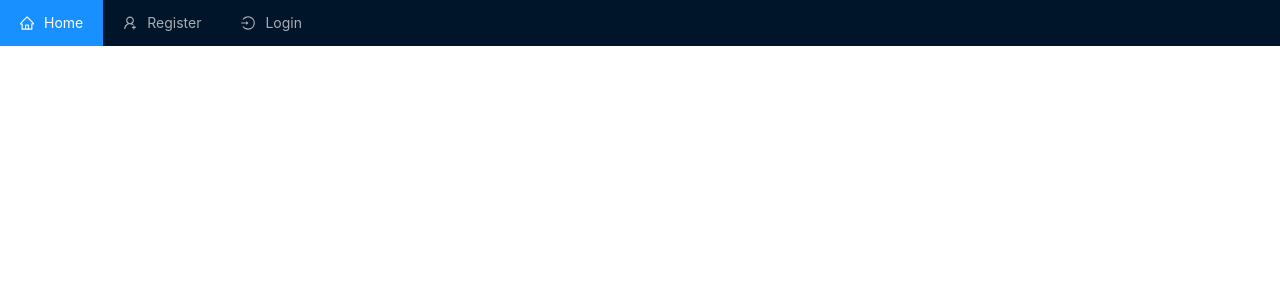
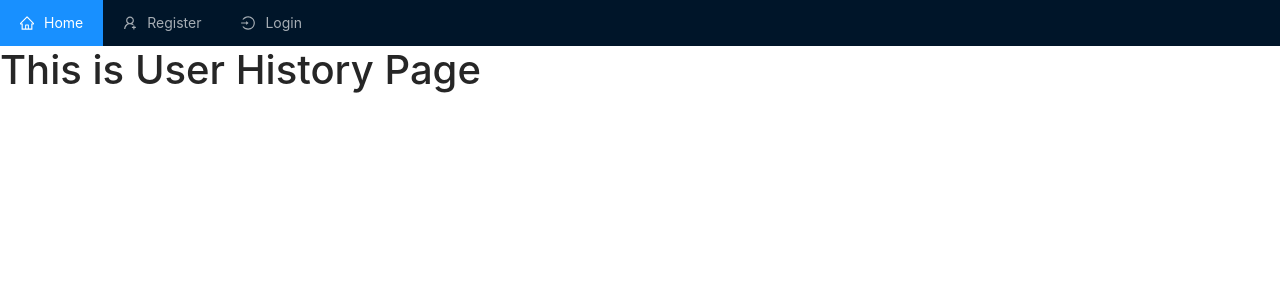
Before and after one commit to Hillol-Talukdar/eMedicine, a React (Create React App) app in the folder client/: page /user/history in a window 1280 px wide. Shown: the top 300 px of the page. Built offline with nearby package versions, Linux system fonts and the light colour scheme; no server answers.

Commit message:
created user history page

```diff
--- a/client/src/App.js
+++ b/client/src/App.js
@@ -8,6 +8,7 @@ import Header from "./components/navbar/Header";
 import { ToastContainer } from "react-toastify";
 import "react-toastify/dist/ReactToastify.css";
 import ResetPassword from "./pages/auth/ResetPassword";
+import History from "./user/History";
 
 import { auth } from "./firebase";
 import { useDispatch } from "react-redux";
@@ -57,6 +58,7 @@ const App = () => {
                     component={RegistrationDone}
                 />
                 <Route exact path="/reset/password" component={ResetPassword} />
+                <Route exact path="/user/history" component={History} />
             </Switch>
         </>
     );
--- /dev/null
+++ b/client/src/user/History.js
@@ -0,0 +1,9 @@
+import React from "react";
+
+const History = () => (
+    <div>
+        <h1> This is User History Page </h1>
+    </div>
+);
+
+export default History;
```
